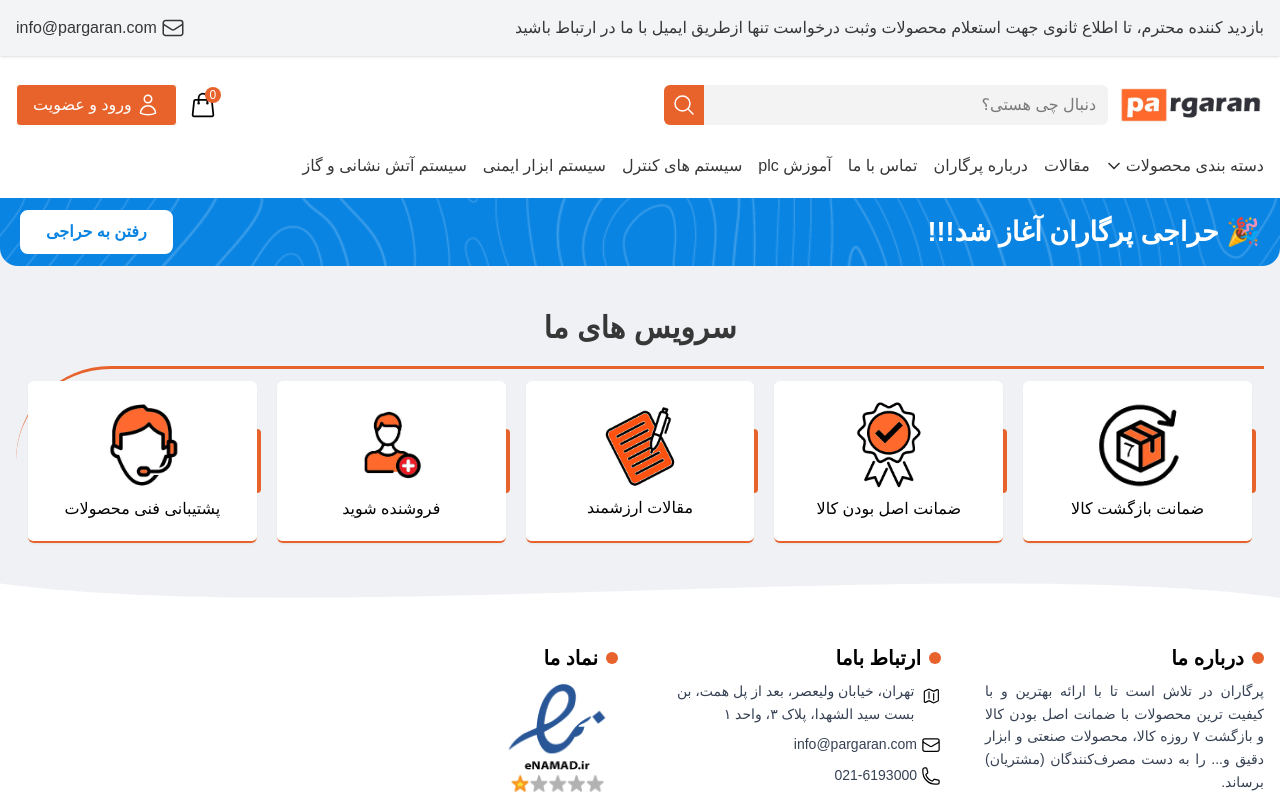
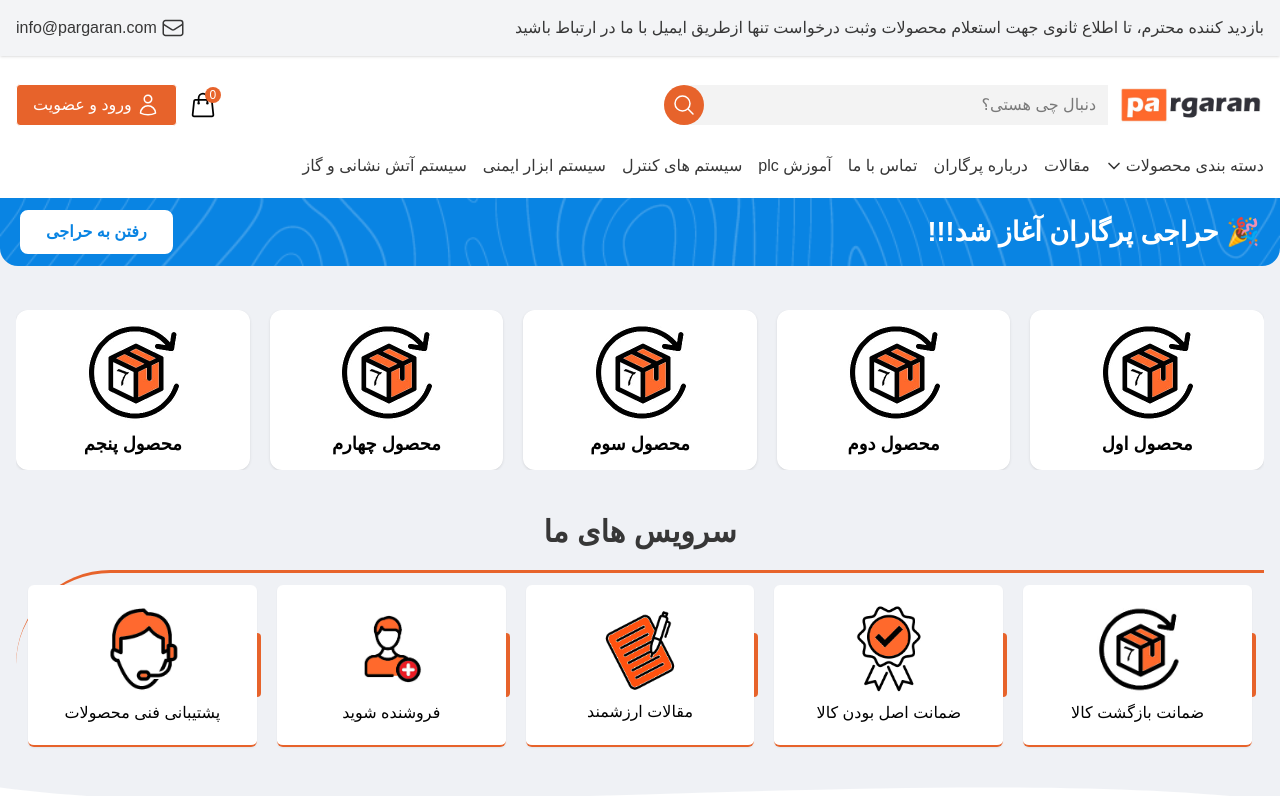
Before and after one commit to MisaqArtist7/Pargaran, a Next.js app: page / in a window 1280 px wide. Shown: the top 796 px of the page. Built offline with nearby package versions, Linux system fonts and the light colour scheme.

Commit message:
create swiper section

```diff
--- a/package.json
+++ b/package.json
@@ -12,7 +12,8 @@
     "@heroicons/react": "^2.2.0",
     "next": "15.3.2",
     "react": "^19.0.0",
-    "react-dom": "^19.0.0"
+    "react-dom": "^19.0.0",
+    "swiper": "^11.2.8"
   },
   "devDependencies": {
     "@eslint/eslintrc": "^3",
--- a/src/app/page.tsx
+++ b/src/app/page.tsx
@@ -1,5 +1,6 @@
 import React from 'react'
 import Service from '@/components/ui/Service'
+import ProductSlider from '@/components/ui/Product';
 export default function Home() {
   return (
     <>
@@ -12,7 +13,9 @@ export default function Home() {
           <a href="" className='bg-white border-2 font-semibold border-white rounded-lg px-6 py-2 text-[var(--mainBlue)] hover:bg-[var(--mainBlue)] hover:text-white'>رفتن به حراجی</a>
         </section>
         {/* Slider */}
-        <section className='slider'></section>
+        <section className='slider container my-11'>
+            <ProductSlider />
+        </section>
         {/* Services */}
         <section className='services container mt-11'>
           <h2 className='font-semibold text-3xl my-5 text-center text-[var(--text-gray)]'>سرویس های ما</h2>
--- a/src/components/shared/Footer/footer.css
+++ b/src/components/shared/Footer/footer.css
@@ -0,0 +1,3 @@
+ul li a:hover{
+    color: #E7632B;
+}
--- a/src/components/shared/Header/Header.tsx
+++ b/src/components/shared/Header/Header.tsx
@@ -22,9 +22,9 @@ export default function Header() {
         <div className='header__left flex-row-center gap-x-3'>
           <Image src="/images/logo.jpg" alt="لوگو" width={144} height={48} className='header__logo' />
 
-          <form action="" className='header__search-form flex items-center justify-between gap-x-1 h-10 bg-[#F3F3F3] rounded-md w-[444px]'>
+          <form action="" className='header__search-form flex items-center justify-between gap-x-1 h-10 bg-[#F3F3F3] rounded-l-full w-[444px]'>
             <input type="search" placeholder='دنبال چی هستی؟' className='header__search-input px-3' />
-            <button type='submit' className='header__search-button bg-[var(--mainOrange)] p-2 h-full rounded-l-md text-white'>
+            <button type='submit' className='header__search-button bg-[var(--mainOrange)] p-2 h-full rounded-full text-white'>
               <MagnifyingGlassIcon className="w-6 h-6" />
             </button>
           </form>
--- a/src/components/shared/Header/header.css
+++ b/src/components/shared/Header/header.css
@@ -1,4 +1,4 @@
 .header__navigation-item:hover{
-    color: #D94943;
+    color: #E7632B;
     cursor: pointer;
 }
--- /dev/null
+++ b/src/components/ui/Product.tsx
@@ -0,0 +1,38 @@
+// components/ui/ProductSlider.jsx
+'use client'
+import React from 'react';
+import { Swiper, SwiperSlide } from 'swiper/react';
+import Image from 'next/image';
+import 'swiper/css';
+
+export default function ProductSlider() {
+  const products = [
+    { id: 1, name: 'محصول اول', img: '/images/return.jpg' },
+    { id: 2, name: 'محصول دوم', img: '/images/return.jpg' },
+    { id: 3, name: 'محصول سوم', img: '/images/return.jpg' },
+    { id: 4, name: 'محصول چهارم', img: '/images/return.jpg' },
+    { id: 5, name: 'محصول پنجم', img: '/images/return.jpg' },
+    { id: 6, name: 'محصول شمم', img: '/images/return.jpg' },
+  ];
+
+  return (
+    <Swiper
+      spaceBetween={20}
+      slidesPerView={1}
+      breakpoints={{
+        640: { slidesPerView: 2 },
+        768: { slidesPerView: 3 },
+        1024:{ slidesPerView: 5 },
+      }}
+    >
+      {products.map(product => (
+        <SwiperSlide key={product.id}>
+          <div className="bg-white rounded-xl p-3 text-center flex-col-center shadow">
+            <Image src={product.img} alt={product.name} width={100} height={150} className="rounded-lg mb-2 object-cover" />
+            <h3 className="text-lg font-bold">{product.name}</h3>
+          </div>
+        </SwiperSlide>
+      ))}
+    </Swiper>
+  );
+}
```
Also changed, not shown: 1 other file (tests, documents, lock files or other folders).
